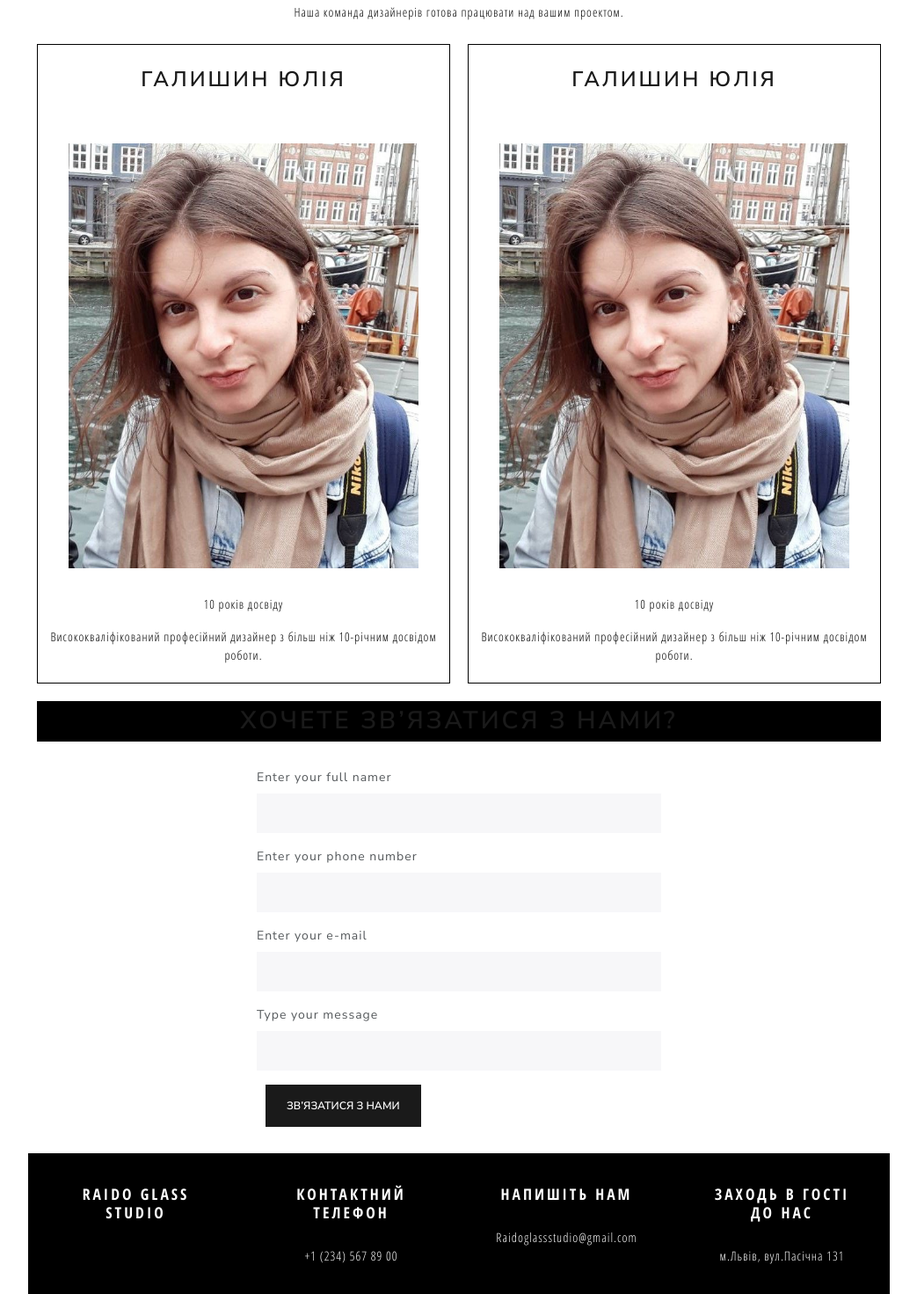
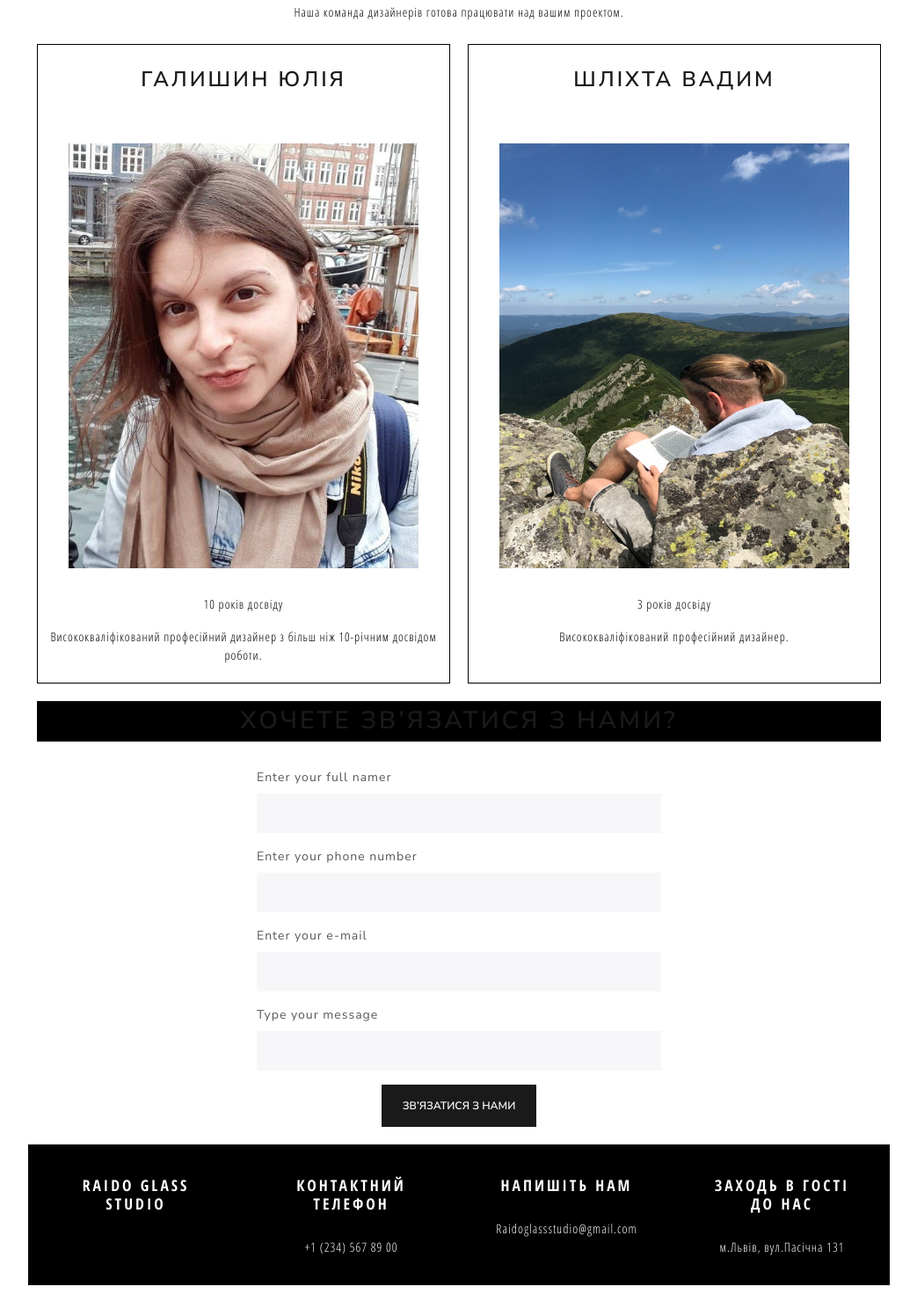
Before and after one commit to Shlikhta-V/raidio-bootstrap, a plain HTML site: page index.html in a window 1280 px wide. Shown: the part 4433-5904 px from the top of the page at 88% size, without its empty margins (118-1161 px from the left). Drawn offline with nearby package versions, Linux system fonts and the light colour scheme.

Commit message:
foto designer

```diff
--- a/css/index.css
+++ b/css/index.css
@@ -287,10 +287,10 @@ footer {
     }
 }
 
-#form button {
+#buttommassega {
     display: block;
-    align-items: center;
-    margin: 10px;
+    align-items: center ;
+    margin: auto;
 }
 
 #contackts {
--- a/index.html
+++ b/index.html
@@ -235,10 +235,10 @@
                         <p>Висококваліфікований професійний дизайнер з більш ніж 10-річним досвідом роботи.</p>
                     </article>
                     <article class="designers-card">
-                        <h3>Галишин Юлія</h3>
-                        <img src="img/yulia.jpg" alt="designers">
-                        <p>10 років досвіду</p>
-                        <p>Висококваліфікований професійний дизайнер з більш ніж 10-річним досвідом роботи.</p>
+                        <h3>Шліхта Вадим</h3>
+                        <img src="img/vadym.jpg" alt="designers">
+                        <p>3 років досвіду</p>
+                        <p>Висококваліфікований професійний дизайнер.</p>
                     </article>
                  </div>
             </section>
@@ -262,7 +262,7 @@
                     <label for="massega" class="form-label">Type your message</label>
                     <input type="text" class="form-control" id="massega" name="massega">
                 </div>
-                <button type="submit" class="btn btn-primary">зв’язатися з нами</button>
+                <button type="submit" class="btn btn-primary"id="buttommassega">зв’язатися з нами</button>
             </form>
             <div id="contacktsandmaaps">
                 <div class="contacktus">
```
Also changed, not shown: img/vadym.jpg (added).
